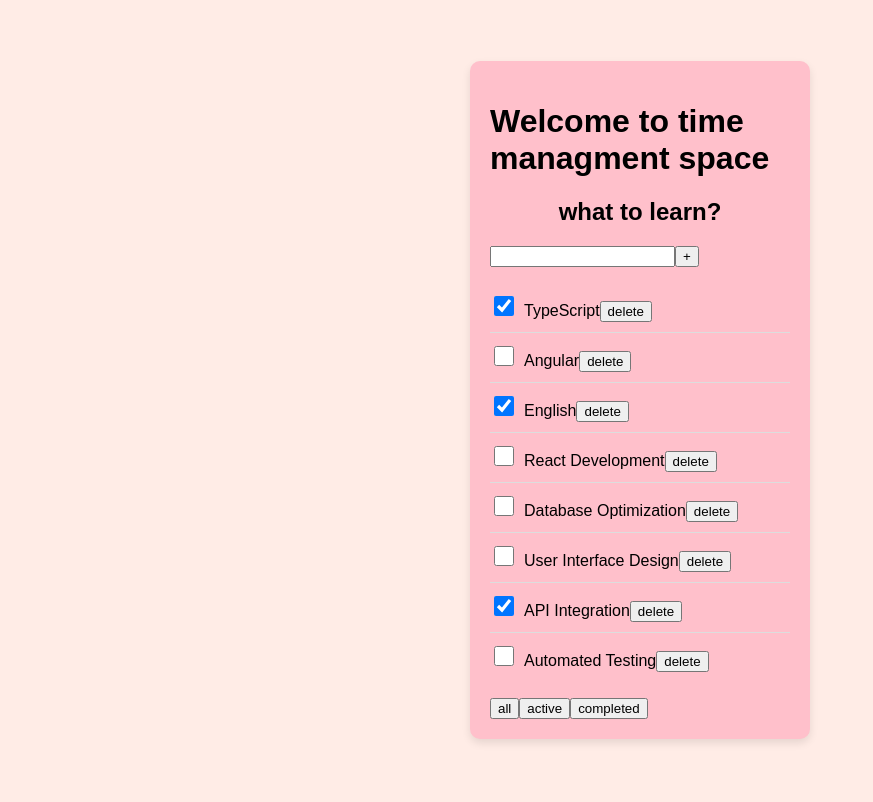
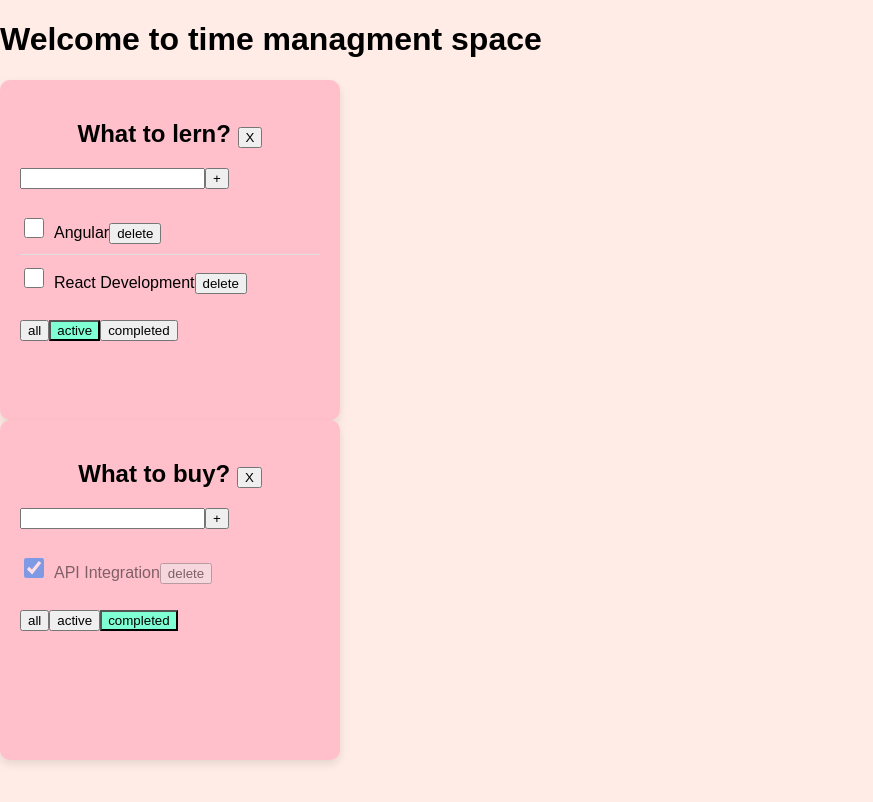
Before and after one commit to gostraa/reactTS-To-do, a React (Create React App) app: page / in a window 1280 px wide. Shown: the top 802 px of the page, without its empty margins (0-873 px from the left). Built offline with nearby package versions, Linux system fonts and the light colour scheme.

Commit message:
added more lists

```diff
--- a/src/App.tsx
+++ b/src/App.tsx
@@ -5,56 +5,107 @@
 
 export type FilterValueType = "all" | "completed" | "active";
 
+type TodoListType = {
+  id: string;
+  title: string;
+  filter: FilterValueType;
+};
+
 function App() {
-  const [tasks, setTasks] = useState<TaskI[]>([
+  let TLId1 = v1();
+  let TLId2 = v1();
+  let [todoLists, setTodoLists] = useState<Array<TodoListType>>([
+    { id: TLId1, title: "What to lern?", filter: "active" },
+    { id: TLId2, title: "What to buy?", filter: "completed" },
+  ]);
+
+  let [tasksObj, setTasksObj] = useState({
+    [TLId1]: [
       { id: v1(), title: "TypeScript", isDone: true },
       { id: v1(), title: "Angular", isDone: false },
       { id: v1(), title: "English", isDone: true },
       { id: v1(), title: "React Development", isDone: false },
+    ],
+    [TLId2]: [
       { id: v1(), title: "Database Optimization", isDone: false },
       { id: v1(), title: "User Interface Design", isDone: false },
       { id: v1(), title: "API Integration", isDone: true },
       { id: v1(), title: "Automated Testing", isDone: false },
-  ]);
-  const [filter, setFilter] = useState<FilterValueType>("all");
+    ],
+  });
 
-  function removeTask(id: string) {
+  function removeTask(id: string, todolistId: string) {
+    let tasks = tasksObj[todolistId];
     let filteredTasks = tasks.filter((task) => task.id !== id);
-    setTasks(filteredTasks);
+    tasksObj[todolistId] = filteredTasks;
+    setTasksObj({ ...tasksObj });
   }
 
-  function changeFilter(value: FilterValueType) {
-    setFilter(value);
+  function changeFilter(value: FilterValueType, todolistId: string) {
+    let todolist = todoLists.find((tl) => tl.id === todolistId);
+    if (todolist) {
+      todolist.filter = value;
+      setTodoLists([...todoLists]);
+    }
   }
 
-  function addTask(title: string) {
+  function addTask(title: string, todolistId: string) {
     const newTask = {
       id: v1(),
       title: title,
       isDone: false,
     };
+    let tasks = tasksObj[todolistId];
     const newTasksArr = [newTask, ...tasks];
-    setTasks(newTasksArr);
+    tasksObj[todolistId] = newTasksArr;
+    setTasksObj({ ...tasksObj });
   }
 
-  let tasksForTodoList = tasks;
-  if (filter === "completed") {
-    tasksForTodoList = tasks.filter((t) => t.isDone === true);
+  function chengeStatus(taskId: string, isDone: boolean, todolistId: string) {
+    let tasks = tasksObj[todolistId];
+    let task = tasks.find((t) => t.id === taskId);
+    if (task) {
+      task.isDone = isDone;
+
+      setTasksObj({ ...tasksObj });
     }
-  if (filter === "active") {
-    tasksForTodoList = tasks.filter((t) => t.isDone === false);
+  }
+
+  function removeToDoList(todolistId: string) {
+    let filteredList = todoLists.filter((tl) => tl.id !== todolistId);
+    setTodoLists(filteredList);
+    delete tasksObj[todolistId];
+    setTasksObj({ ...tasksObj });
   }
 
   return (
-    <div className="todo-container">
+    <div>
       <h1>Welcome to time managment space</h1>
+      {todoLists.map((tl) => {
+        let tasksForTodoList = tasksObj[tl.id];
+
+        if (tl.filter === "completed") {
+          tasksForTodoList = tasksForTodoList.filter((t) => t.isDone === true);
+        }
+        if (tl.filter === "active") {
+          tasksForTodoList = tasksForTodoList.filter((t) => t.isDone === false);
+        }
+        return (
+          <div className="todo-container" key={tl.id}>
             <TodoList
-        title="what to learn?"
+              id={tl.id}
+              title={tl.title}
               task={tasksForTodoList}
               removeTask={removeTask}
               changeFilter={changeFilter}
               addTask={addTask}
+              chengeStatus={chengeStatus}
+              removeToDoList={removeToDoList}
+              filter={tl.filter}
             />
+          </div>
+        );
+      })}
     </div>
   );
 }
--- a/src/components/TodoList.tsx
+++ b/src/components/TodoList.tsx
@@ -1,6 +1,7 @@
 import { ChangeEvent, useState } from "react";
 import { FilterValueType } from "../App";
 import "../index.css";
+
 export interface TaskI {
   id: string;
   title: string;
@@ -8,58 +9,100 @@
 }
 
 type PropsType = {
+  id: string;
   title: string;
   task: TaskI[];
-  removeTask: (id: string) => void;
-  changeFilter: (value: FilterValueType) => void;
-  addTask: (title: string) => void;
+  filter: FilterValueType;
+  removeTask: (id: string, todolistId: string) => void;
+  changeFilter: (value: FilterValueType, todolistId: string) => void;
+  addTask: (title: string, todolistId: string) => void;
+  chengeStatus: (taskId: string, isDone: boolean, todolistId: string) => void;
+  removeToDoList: (todolistId: string) => void;
 };
 
 const TodoList = (props: PropsType) => {
-  const [inputData, setInputData] = useState("");
+  const [inputData, setInputData] = useState<string>("");
+  const [IsError, setIsError] = useState<boolean>(false);
 
-  const onSetInputData = (e: ChangeEvent<HTMLInputElement>) =>
+  const onSetInputData = (e: ChangeEvent<HTMLInputElement>) => {
+    setIsError(false);
     setInputData(e.currentTarget.value);
-
+  };
   const onAddTask = () => {
-    props.addTask(inputData);
+    if (inputData.trim() === "") {
+      setIsError(true);
+      return;
+    }
+    props.addTask(inputData.trim(), props.id);
     setInputData("");
   };
 
-  const onAllFilter = () => props.changeFilter("all");
-  const onActiveFilter = () => props.changeFilter("active");
-  const onCompletedFilter = () => props.changeFilter("completed");
+  const onAllFilter = () => props.changeFilter("all", props.id);
+  const onActiveFilter = () => props.changeFilter("active", props.id);
+  const onCompletedFilter = () => props.changeFilter("completed", props.id);
+  const removeToDoListt = () => props.removeToDoList(props.id);
 
   const toMap = props.task;
   return (
     <div>
-      <h2 className="todo-title">{props.title}</h2>
+      <h2 className="todo-title">
+        {props.title} <button onClick={removeToDoListt}>X</button>
+      </h2>
       <div>
-        <input type="text" value={inputData} onChange={onSetInputData} />
+        <input
+          type="text"
+          value={inputData}
+          onChange={onSetInputData}
+          className={IsError ? "error" : ""}
+        />
+
         <button onClick={onAddTask}>+</button>
+        {IsError && <p className="error-message">Field is required</p>}
       </div>
       <ul className="todo-list">
-        {toMap.map((item) => (
-          <li key={item.id}>
+        {toMap.map((item) => {
+          const onChangeStatusHandler = (e: ChangeEvent<HTMLInputElement>) => {
+            props.chengeStatus(item.id, e.currentTarget.checked, props.id);
+          };
+          return (
+            <li key={item.id} className={item.isDone ? "is-done" : ""}>
               <input
                 type="checkbox"
+                checked={item.isDone}
+                onChange={onChangeStatusHandler}
                 className="checkmark"
-              checked={item.isDone}
               />
+
               <span>{item.title}</span>
               <button
                 onClick={() => {
-                props.removeTask(item.id);
+                  props.removeTask(item.id, props.id);
                 }}
               >
                 delete
               </button>
             </li>
-        ))}
+          );
+        })}
       </ul>
-      <button onClick={onAllFilter}>all</button>
-      <button onClick={onActiveFilter}>active</button>
-      <button onClick={onCompletedFilter}>completed</button>
+      <button
+        className={props.filter === "all" ? "active-filter" : ""}
+        onClick={onAllFilter}
+      >
+        all
+      </button>
+      <button
+        className={props.filter === "active" ? "active-filter" : ""}
+        onClick={onActiveFilter}
+      >
+        active
+      </button>
+      <button
+        className={props.filter === "completed" ? "active-filter" : ""}
+        onClick={onCompletedFilter}
+      >
+        completed
+      </button>
     </div>
   );
 };
--- a/src/index.css
+++ b/src/index.css
@@ -7,9 +7,7 @@
   -moz-osx-font-smoothing: grayscale;
   font-family: "Arial", sans-serif;
   background-color: #ffece6;
-  display: flex;
-  justify-content: center;
-  align-items: center;
+
   height: 100vh;
 }
 
@@ -22,7 +20,7 @@
   padding: 20px;
   border-radius: 10px;
   width: 300px;
-  min-height: 500px;
+  min-height: 300px;
   box-shadow: 0 4px 8px rgba(0, 0, 0, 0.1);
 }
 .todo-title {
@@ -48,3 +46,18 @@
   border: 2px solid #000;
   border-radius: 50%;
 }
+.error {
+  border: red 1px solid;
+}
+
+.error-message {
+  color: red;
+}
+
+.active-filter {
+  background-color: aquamarine;
+}
+
+.is-done {
+  opacity: 0.5;
+}
```
Lines whose indentation alone changed are shown as unchanged.
